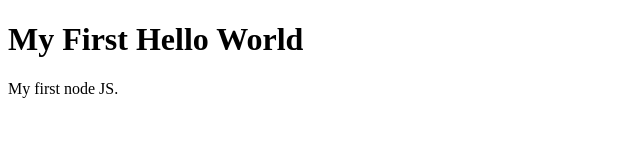
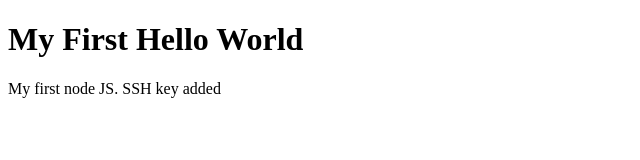
Before and after one commit to M-Sai-Pranav/AWSHost, a website: page hello.html in a window 1280 px wide. Shown: the whole page, without its empty margins (0-640 px from the left). Drawn offline with Linux system fonts and the light colour scheme.

Commit message:
SSH Key added

```diff
--- a/hello.html
+++ b/hello.html
@@ -4,7 +4,7 @@
 
 <h1>My First Hello World</h1>
 
-<p>My first node JS.</p>
+<p>My first node JS. SSH key added</p>
 
 </body>
 </html>
```
